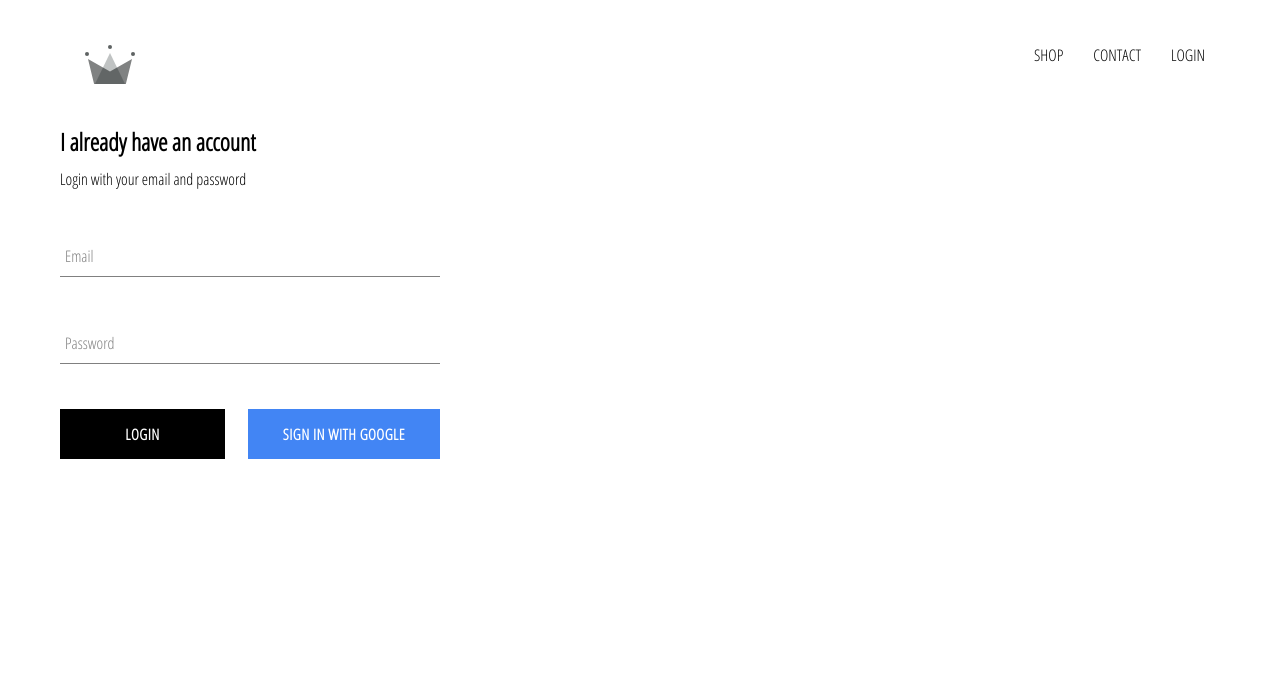
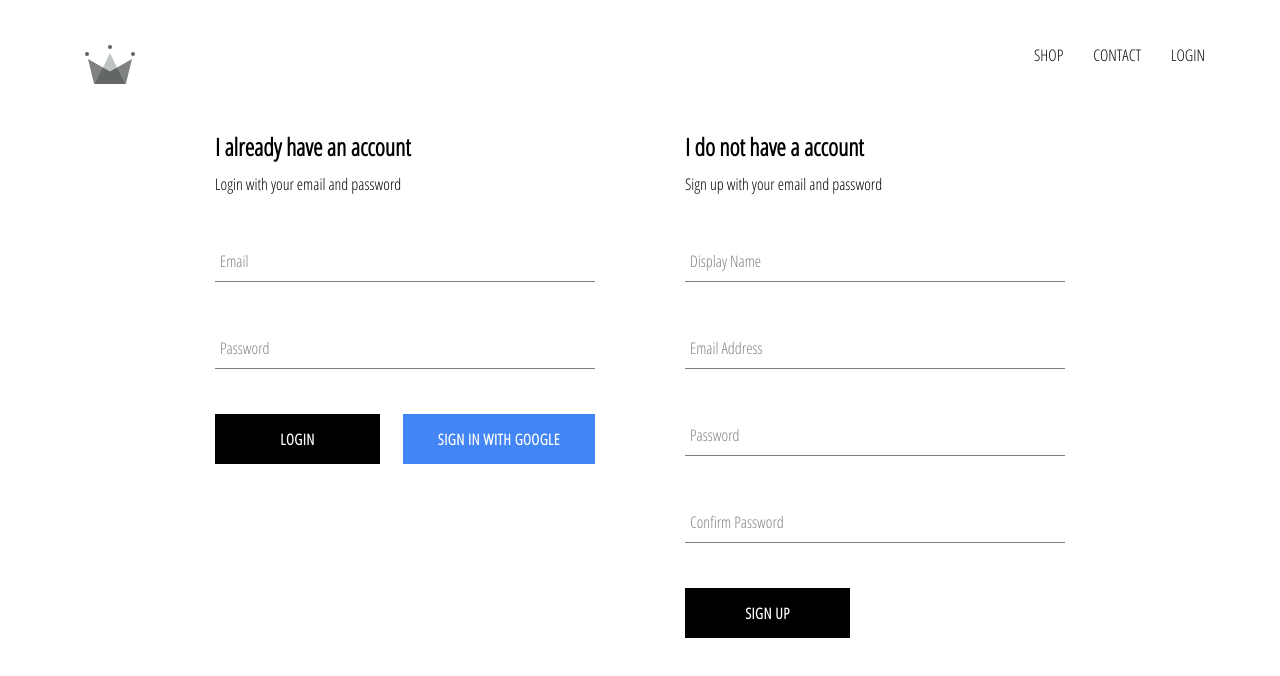
Before and after one commit to ryandeveloper/crwn-clothing, a React (Create React App) app: page /login in a window 1280 px wide. Shown: the top 676 px of the page. Built offline with nearby package versions, Linux system fonts and the light colour scheme; no server answers.

Commit message:
implemented firebase utils, included ability to store authenticated users

```diff
--- a/src/App.js
+++ b/src/App.js
@@ -6,10 +6,10 @@
 import HomePage from './pages/homepage/homepage.component';
 import LoginRegisterPage from './pages/login-register/login-register.component';
 import ShopPage from './pages/shop/shop.component';
-import { auth } from './firebase/firebase.utils';
+import { auth, createUserProfileDocument } from './firebase/firebase.utils';
 
 class App extends React.Component {
-  constructor(){
+  constructor() {
     super();
 
     this.state = {
@@ -19,20 +19,35 @@
 
   unsubscribeFromAuth = null;
 
-  componentDidMount(){
-    this.unsubscribeFromAuth = auth.onAuthStateChanged(user => {
-      this.setState({ currentUser: user });
+  componentDidMount() {
+    this.unsubscribeFromAuth = auth.onAuthStateChanged(async userAuth => {
+      //this.setState({ currentUser: user });
+      if (userAuth) {
+        const userRef = await createUserProfileDocument(userAuth);
 
-      console.log(user);
+        userRef.onSnapshot(snapShot => {
+          this.setState({
+            currentUser: {
+              id: snapShot.id,
+              ...snapShot.data()
+            }
+          });
+
+          console.log(this.state);
+        });
+
+      } else {
+        this.setState({ currentUser: userAuth })
+      }
     })
   }
 
-  componentWillUnmount(){
+  componentWillUnmount() {
     this.unsubscribeFromAuth();
   }
 
 
-  render(){
+  render() {
     return (
       <div>
         <Header currentUser={this.state.currentUser} />
--- a/src/components/login/login.component.jsx
+++ b/src/components/login/login.component.jsx
@@ -28,7 +28,6 @@
    }
 
    render() {
-      console.log(this.state)
       return (
          <div className='login'>
             <h2 className='title'>I already have an account</h2>
--- /dev/null
+++ b/src/components/sign-up/sign-up.component.jsx
@@ -0,0 +1,106 @@
+import React from 'react';
+
+import FormInput from '../form-input/form-input.component';
+import CustomButton from '../custom-button/custom-button.component';
+import { auth, createUserProfileDocument } from '../../firebase/firebase.utils';
+import './sign-up.styles.scss';
+
+class SignUp extends React.Component {
+   constructor() {
+      super();
+
+      this.state = {
+         displayName: '',
+         email: '',
+         password: '',
+         confirmPassword: ''
+      }
+   }
+
+   handleSubmit = async event => {
+      event.preventDefault();
+
+      const { displayName, email, password, confirmPassword } = this.state;
+
+      if (password !== confirmPassword) {
+         alert("Password don't match");
+         return;
+      }
+
+      try {
+         const { user } = await auth.createUserWithEmailAndPassword(
+            email,
+            password
+         );
+
+         await createUserProfileDocument(user, { displayName });
+
+         this.setState({
+            displayName: '',
+            email: '',
+            password: '',
+            confirmPassword: ''
+         })
+
+      } catch (error) {
+         console.log(error);
+      }
+   }
+
+   handleChange = event => {
+      const { name, value } = event.target;
+
+      this.setState({ [name]: value });
+   }
+
+   render() {
+      const { displayName, email, password, confirmPassword } = this.state;
+
+      return (
+         <div className="sign-up">
+            <h2 className="title">I do not have a account</h2>
+            <span>Sign up with your email and password</span>
+
+            <form className='sign-up-form' onSubmit={this.handleSubmit}>
+
+               <FormInput
+                  type="text"
+                  name='displayName'
+                  value={displayName}
+                  onChange={this.handleChange}
+                  label='Display Name'
+                  required />
+
+               <FormInput
+                  type="email"
+                  name='email'
+                  value={email}
+                  onChange={this.handleChange}
+                  label='Email Address'
+                  required />
+
+               <FormInput
+                  type="password"
+                  name='password'
+                  value={password}
+                  onChange={this.handleChange}
+                  label='Password'
+                  required />
+
+               <FormInput
+                  type="password"
+                  name='confirmPassword'
+                  value={confirmPassword}
+                  onChange={this.handleChange}
+                  label='Confirm Password'
+                  required />
+
+               <CustomButton type='submit'> Sign Up</CustomButton>
+
+            </form>
+         </div>
+      )
+   }
+}
+
+export default SignUp;
--- /dev/null
+++ b/src/components/sign-up/sign-up.styles.scss
@@ -0,0 +1,9 @@
+.sign-up {
+   display: flex;
+   flex-direction: column;
+   width: 380px;
+
+   .title {
+      margin: 10px 0;
+   }
+}
--- a/src/firebase/firebase.utils.js
+++ b/src/firebase/firebase.utils.js
@@ -11,7 +11,33 @@
    messagingSenderId: "762497391394",
    appId: "1:762497391394:web:7be35a3de6b48dab3ba37b",
    measurementId: "G-9BGDP7ZDSG"
-}
+};
+
+export const createUserProfileDocument = async (userAuth, additionalData) => {
+   if(!userAuth) return;
+
+   const userRef = firestore.doc(`users/${userAuth.uid}`);
+
+   const snapShot = await userRef.get();
+
+   if(!snapShot.exists){
+      const { displayName, email } = userAuth;
+      const createdAt = new Date();
+
+      try {
+         await userRef.set({
+            displayName,
+            email,
+            createdAt,
+            ...additionalData
+         })
+      } catch (error){
+         console.log('error creating user', error.message);
+      }
+   }
+
+   return userRef;
+};
 
 firebase.initializeApp(config);
 
--- a/src/pages/login-register/login-register.component.jsx
+++ b/src/pages/login-register/login-register.component.jsx
@@ -1,11 +1,13 @@
 import React from 'react';
 
 import Login from '../../components/login/login.component';
+import SignUp from '../../components/sign-up/sign-up.component';
 import './login-register.styles.scss';
 
 const LoginRegisterPage = () => (
    <div className='sign-in-and-sign-up'>
       <Login />
+      <SignUp />
    </div>
 )
 
--- a/src/pages/login-register/login-register.styles.scss
+++ b/src/pages/login-register/login-register.styles.scss
@@ -0,0 +1,6 @@
+.sign-in-and-sign-up {
+   width: 850px;
+   display: flex;
+   justify-content: space-between;
+   margin: 30px auto;
+}
```
